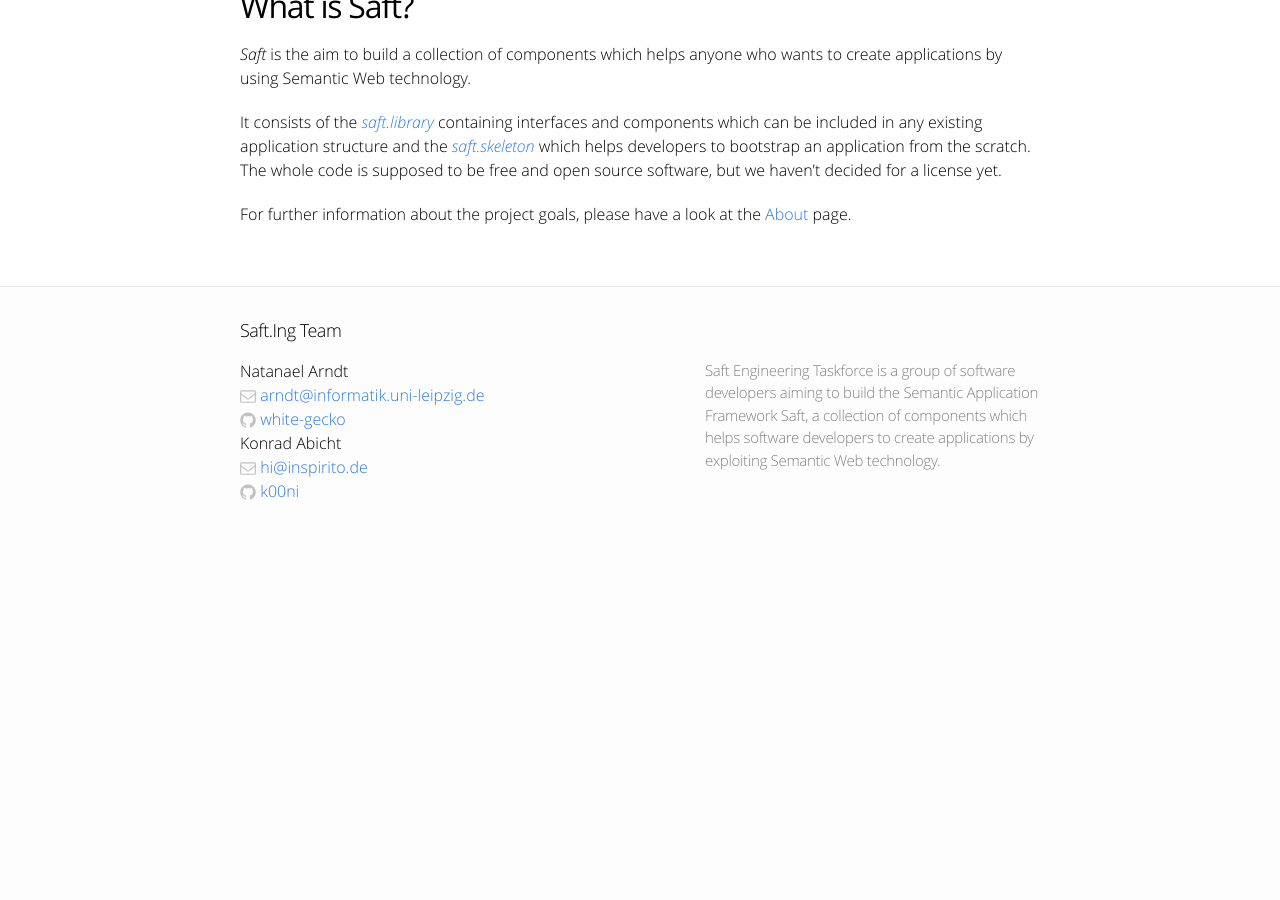
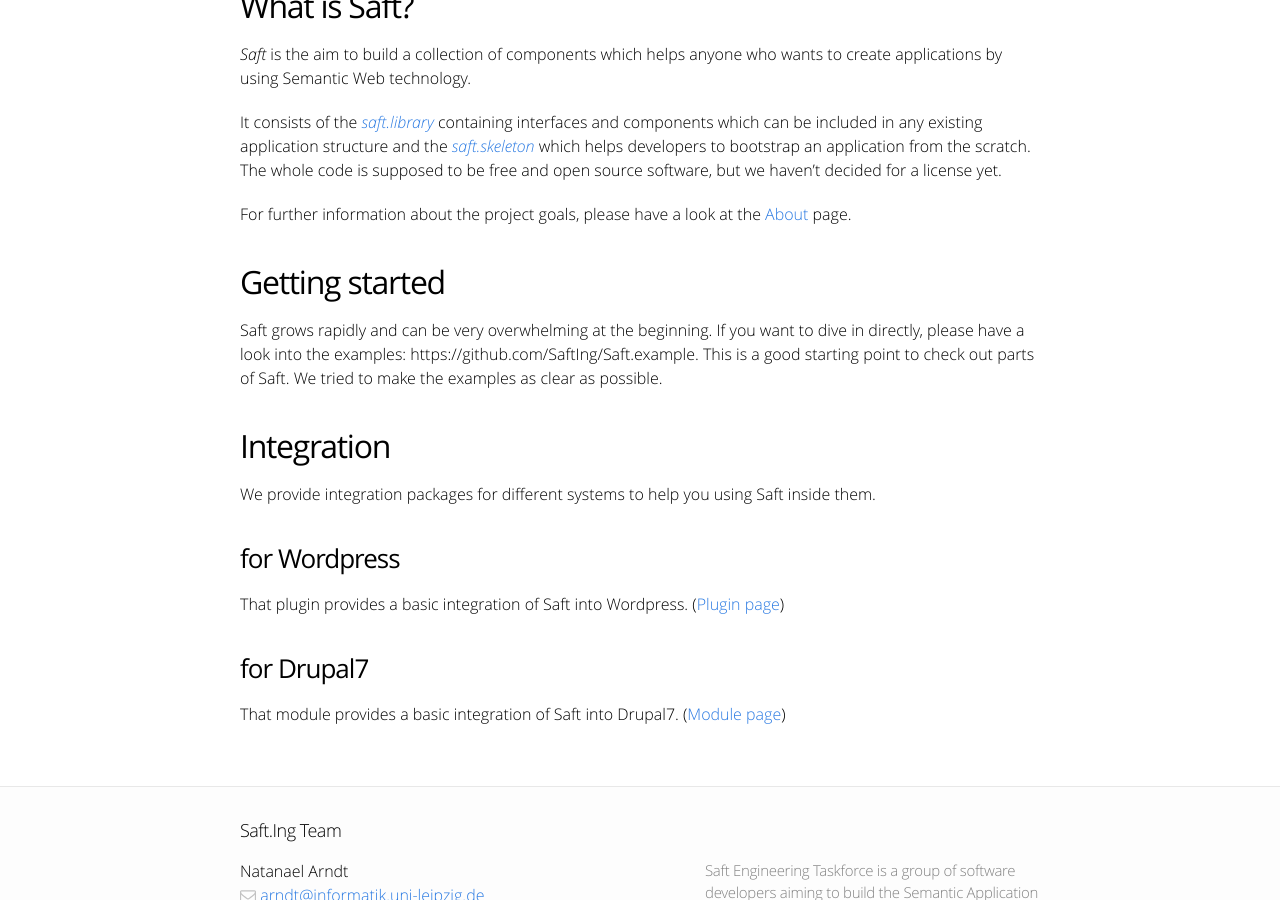
Before and after one commit to SaftIng/safting.github.io, a Jekyll site: the page built from index.md, in a window 1280 px wide and 900 px high, scrolled down 530 px. Built offline with Jekyll 4.4.1, drawn with Linux system fonts in a browser that asks for light colours; before the commit the page ends 1078 px from its top, so only the background shows below that.

Commit message:
Update index.md

```diff
--- a/index.md
+++ b/index.md
@@ -13,3 +13,19 @@ It consists of the [_saft.library_](/doc/phpframework) containing interfaces and
 The whole code is supposed to be free and open source software, but we haven't decided for a license yet.
 
 For further information about the project goals, please have a look at the [About](/about) page.
+
+## Getting started
+
+Saft grows rapidly and can be very overwhelming at the beginning. If you want to dive in directly, please have a look into the examples: https://github.com/SaftIng/Saft.example. This is a good starting point to check out parts of Saft. We tried to make the examples as clear as possible.
+
+## Integration
+
+We provide integration packages for different systems to help you using Saft inside them.
+
+### for Wordpress
+
+That plugin provides a basic integration of Saft into Wordpress. ([Plugin page](https://github.com/SaftIng/Saft.wordpress))
+
+### for Drupal7
+
+That module provides a basic integration of Saft into Drupal7. ([Module page](https://github.com/SaftIng/Saft.drupal7))
```
